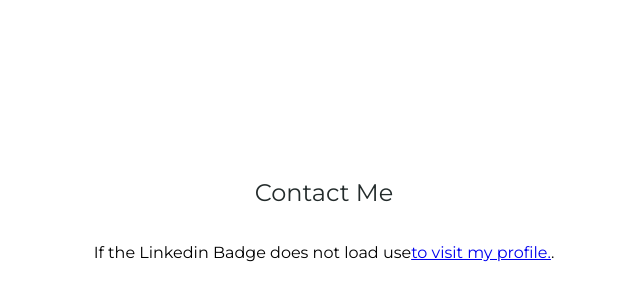
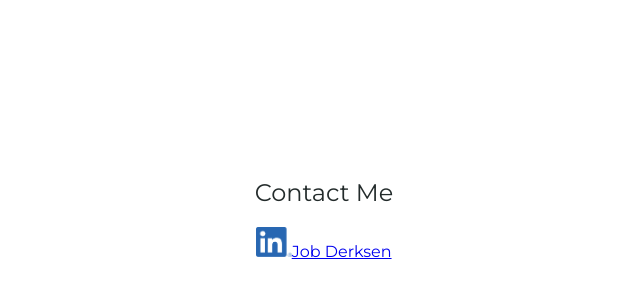
Before and after one commit to JobDerksen/cv_website, a Next.js app: page / in a window 1280 px wide. Shown: the part 2070-2370 px from the top of the page, without its empty margins (316-956 px from the left). Built offline with nearby package versions, Linux system fonts and the light colour scheme.

Commit message:
changed linkedin link

```diff
--- a/package.json
+++ b/package.json
@@ -21,6 +21,7 @@
     "@types/node": "^20",
     "@types/react": "^18",
     "@types/react-dom": "^18",
+    "@types/react-helmet": "^6.1.11",
     "@types/react-scroll": "^1.8.10",
     "eslint": "^8",
     "eslint-config-next": "14.0.4",
--- a/src/pages/contact.tsx
+++ b/src/pages/contact.tsx
@@ -1,35 +1,9 @@
-import React, {useEffect, useState } from "react";
 import Head from "next/head";
 import styles from '@/styles/Contact.module.scss'
-import clsx from 'clsx';
+import Image from 'next/image'
+import linkedin from '../assets/LI-In-Bug.png';
 
 const Contact: React.FC = () => {
-    const [badgeLoaded, setBadgeLoaded] = useState<boolean>(false);
-
-    useEffect(() => {
-        const script = document.createElement('script');
-        script.src = 'https://platform.linkedin.com/badges/js/profile.js';
-        script.async = true;
-        script.defer = true;
-
-        const handleLoad = () => {
-            setBadgeLoaded(true);
-        };
-
-        const handleError = () => {
-            setBadgeLoaded(false);
-        };
-
-        script.onload = handleLoad;
-        script.onerror = handleError;
-
-        document.head.appendChild(script);
-
-        return () => {
-            document.head.removeChild(script);
-        };
-    }, []);
-
     return (
             <div className='pageContainer' id='/contact'>
                 <Head>
@@ -37,38 +11,18 @@ const Contact: React.FC = () => {
                     <meta name="description" content="Generated by create next app"/>
                     <meta name="viewport" content="width=device-width, initial-scale=1"/>
                     <link rel="icon" href="/favicon.ico"/>
-                <script src="https://platform.linkedin.com/badges/js/profile.js" async defer></script>
                 </Head>
                 <div className='content'>
                     <h2 className='pageTitle'>
                         Contact Me
                     </h2>
-
-                <div className='linkedin'>
-                    <div className={styles.linkedinBadgeContainer}>
-                        <div className="badge-base LI-profile-badge"
-                             data-locale="en_US"
-                             data-size="medium"
-                             data-theme="light"
-                             data-type="HORIZONTAL"
-                             data-vanity="jobderksen"
-                             data-version="v1"
-                        >
-                            <div>
-                            </div>
-                            <p className={clsx({
-                                [styles['yes']]: !badgeLoaded,
-                                [styles['hidden']]: badgeLoaded
-                            })}>
-                                If the Linkedin Badge does not load use
-                                <a href="https://uk.linkedin.com/in/jobderksen?trk=profile-badge">
-                                    to visit my profile.
-                                </a>.
-                            </p>
-                        </div>
-                    </div>
-
-                </div>
+                    <a href="https://www.linkedin.com/in/jobderksen?lipi=urn%3Ali%3Apage%3Ad_flagship3_profile_view_base_contact_details%3B6QME1f%2FXTMCyxQ0DKnZSLg%3D%3D">
+                        <Image
+                            src={linkedin}
+                            alt='LinkedIn'
+                            style={{width: 35.278, height: 30}} />
+                        Job Derksen
+                    </a>
                     </div>
             </div>
     )
--- a/src/pages/index.tsx
+++ b/src/pages/index.tsx
@@ -10,9 +10,9 @@ export default function Home() {
             <div className='pageContainerHome' id='/'>
                 <Head>
                     <title>Job Derksen</title>
-                    <meta name="description" content="Generated by create next app" />
-                    <meta name="viewport" content="width=device-width, initial-scale=1" />
-                    <link rel="icon" href="/favicon.ico" />
+                    <meta name="description" content="Generated by create next app"/>
+                    <meta name="viewport" content="width=device-width, initial-scale=1"/>
+                    <link rel="icon" href="/favicon.ico"/>
                 </Head>
                 <div className='content'>
                     Home Page
@@ -23,12 +23,12 @@ export default function Home() {
 
     return (
         <>
+            <script src="https://platform.linkedin.com/badges/js/profile.js" async defer type="text/javascript"></script>
             <Navigation/>
             <Home/>
             <About/>
             <Project/>
             <Contact/>
-
-    </>
-)
+        </>
+    )
 }
--- a/src/styles/globals.scss
+++ b/src/styles/globals.scss
@@ -38,6 +38,27 @@ h1,h2,h3,h4,h5,h6,p
   display: none;
 }
 
+.spinner-container {
+  display: flex;
+  justify-content: center;
+  align-items: center;
+  height: 25vh;
+}
+
+.spinner {
+  border: 0.1rem solid rgba(0, 0, 0, 0.1);
+  border-top: 0.1rem solid #000;
+  border-radius: 50%;
+  width: 2rem;
+  height: 2rem;
+  animation: spin 1s linear infinite;
+}
+
+@keyframes spin {
+  0% { transform: rotate(0deg); }
+  100% { transform: rotate(360deg); }
+}
+
 @keyframes pulse {
   0% {
     transform: scale(1);
```
Also changed, not shown: src/assets/LI-In-Bug.png (added), 1 other file (tests, documents, lock files or other folders). Lines whose indentation alone changed are shown as unchanged.
